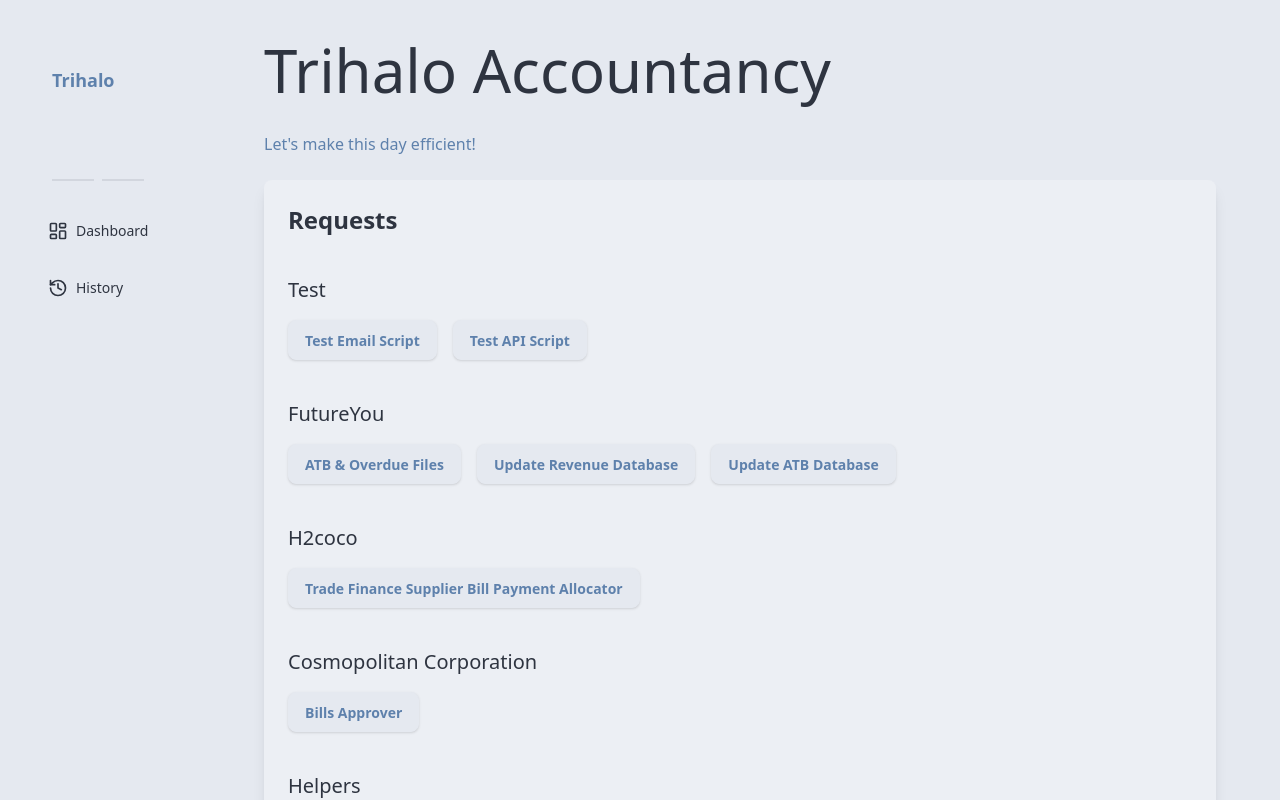
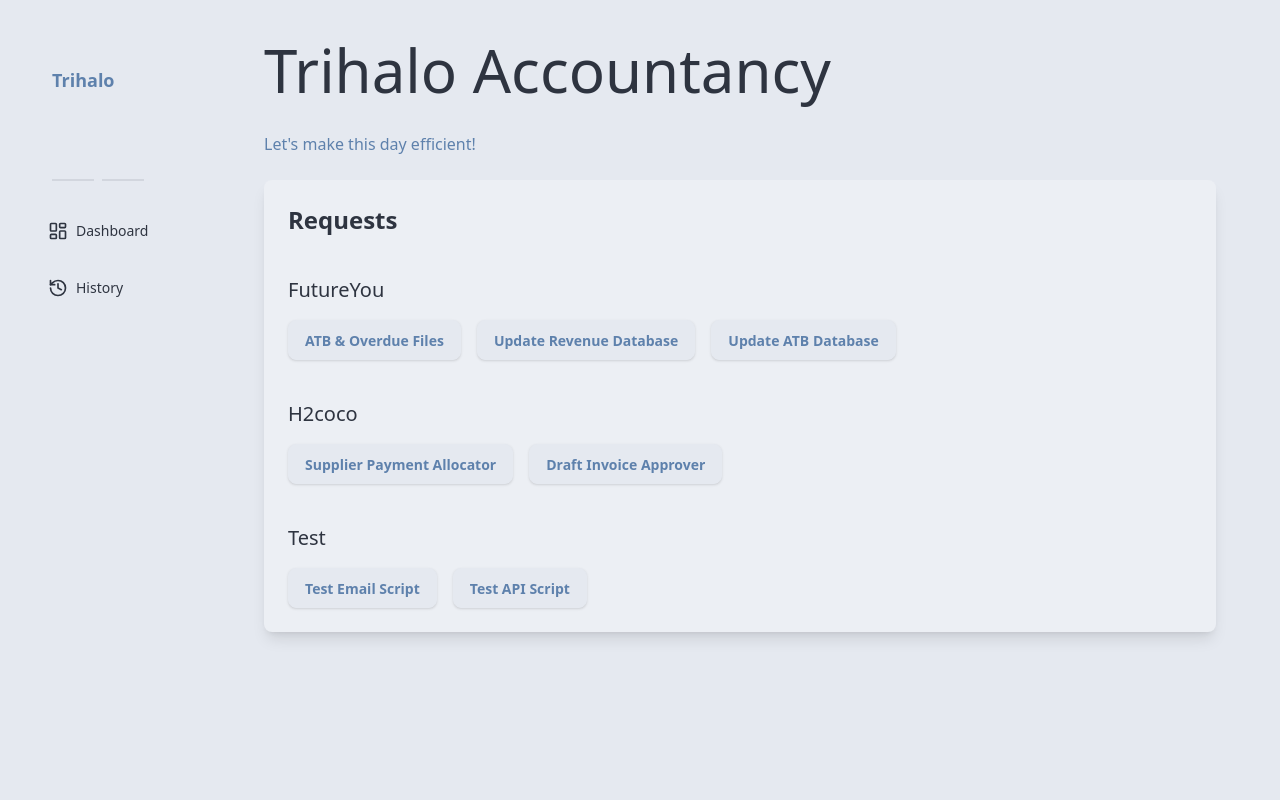
Before and after one commit to Trihalo/XeroAPI, a React (Vite) app in the folder dashboardWebsite/frontend/: page / in a window 1280 px wide. Built offline with nearby package versions, Linux system fonts and the light colour scheme.

Commit message:
added in new functions, removed old unnecessary ones

```diff
--- a/dashboardWebsite/frontend/src/api.js
+++ b/dashboardWebsite/frontend/src/api.js
@@ -53,8 +53,10 @@ export const triggerFutureYouReports = (userData) =>
   triggerWorkflow("futureyou-reports", userData);
 export const triggerUpdateFYATBDatabase = (userData) =>
   triggerWorkflow("futureyou-atb-database", userData);
-export const triggerH2cocoTradeFinance = (userData) =>
-  triggerWorkflow("h2coco-trade-finance", userData);
+export const triggerH2cocoSupplierPayment = (userData) =>
+  triggerWorkflow("h2coco-supplier-payment", userData);
+export const triggerH2cocoInvoiceApprover = (userData) =>
+  triggerWorkflow("h2coco-invoice-approver", userData);
 export const triggerCosmoBillsApprover = (userData) =>
   triggerWorkflow("cosmo-bills-approver", userData);
 export const triggerUpdateRevenueDatabase = (userData) =>
--- a/dashboardWebsite/frontend/src/pages/Dashboard.jsx
+++ b/dashboardWebsite/frontend/src/pages/Dashboard.jsx
@@ -5,9 +5,9 @@ import {
   testApiCall,
   triggerTestEmail,
   triggerFutureYouReports,
-  triggerH2cocoTradeFinance,
+  triggerH2cocoSupplierPayment,
+  triggerH2cocoInvoiceApprover,
   triggerUpdateFYATBDatabase,
-  triggerCosmoBillsApprover,
   triggerUpdateRevenueDatabase,
   uploadFile,
   authenticateUser,
@@ -30,25 +30,6 @@ export default function Dashboard() {
 
   // 🔹 Clients and their scripts (dynamic data)
   const clients = [
-    {
-      clientName: "Test",
-      scripts: [
-        {
-          name: "Test Email Script",
-          description: "Sends a test email to verify SMTP settings.",
-          action: triggerTestEmail,
-          estimatedTime: 3,
-          requiresFileUpload: false,
-        },
-        {
-          name: "Test API Script",
-          description: "Tests the API connection with a sample request.",
-          action: testApiCall,
-          estimatedTime: 2,
-          requiresFileUpload: false,
-        },
-      ],
-    },
     {
       clientName: "FutureYou",
       scripts: [
@@ -82,37 +63,39 @@ export default function Dashboard() {
       clientName: "H2coco",
       scripts: [
         {
-          name: "Trade Finance Supplier Bill Payment Allocator",
+          name: "Supplier Payment Allocator",
           description:
-            "Allocates payment of declared amount on certain date with specific exchange rate (if specified) to the POs. Returns a Excel file with the successfully allocated POs.\n\nExcel file needs the following headers: PO, Date, CurrencyRate, Amount",
-          action: triggerH2cocoTradeFinance,
+            "Allocates supplier DPs to any approved bills in Xero. DP list is up to date as of the first day of the month.",
+          action: triggerH2cocoSupplierPayment,
+          estimatedTime: 30,
+          requiresFileUpload: false,
+        },
+        {
+          name: "Draft Invoice Approver",
+          description:
+            "Approves draft invoices and stock journals in Xero for H2coco. Doesn't approve Costco Australia invoices.",
+          action: triggerH2cocoInvoiceApprover,
           estimatedTime: 30,
           requiresFileUpload: false,
         },
       ],
     },
     {
-      clientName: "Cosmopolitan Corporation",
+      clientName: "Test",
       scripts: [
         {
-          name: "Bills Approver",
-          description:
-            "Approves all draft bills within the Cosmopolitan Corporation Xero account if they meet the criteria. Updates any incorrect Invoice IDs.",
-          action: triggerCosmoBillsApprover,
-          estimatedTime: 20,
+          name: "Test Email Script",
+          description: "Sends a test email to verify SMTP settings.",
+          action: triggerTestEmail,
+          estimatedTime: 3,
           requiresFileUpload: false,
         },
-      ],
-    },
-    {
-      clientName: "Helpers",
-      scripts: [
         {
-          name: "Upload File",
-          description: "Upload a document to use for other functions",
-          action: null,
-          estimatedTime: 5,
-          requiresFileUpload: true,
+          name: "Test API Script",
+          description: "Tests the API connection with a sample request.",
+          action: testApiCall,
+          estimatedTime: 2,
+          requiresFileUpload: false,
         },
       ],
     },
```
Also changed, not shown: 1 other file (tests, documents, lock files or other folders).
